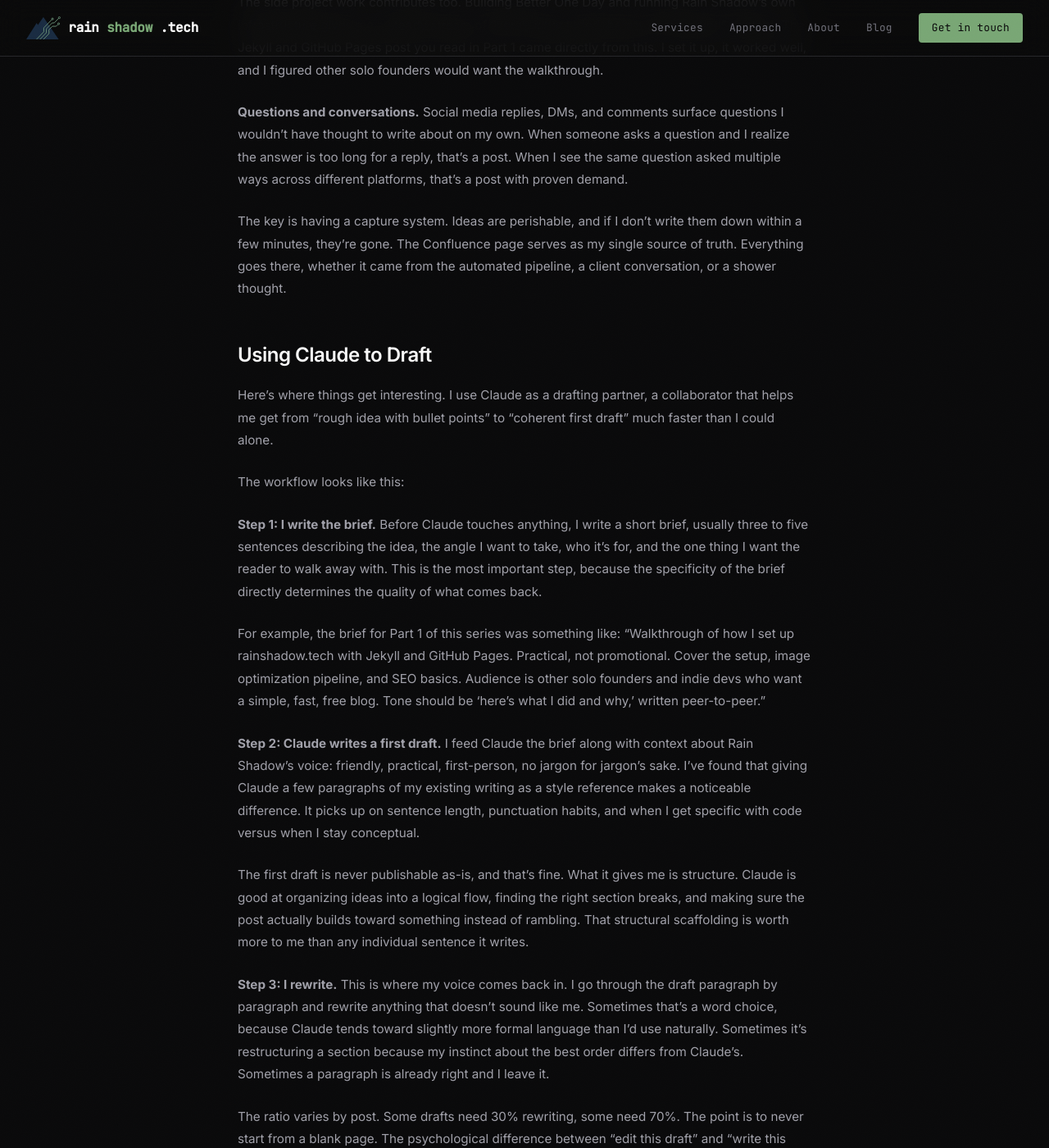
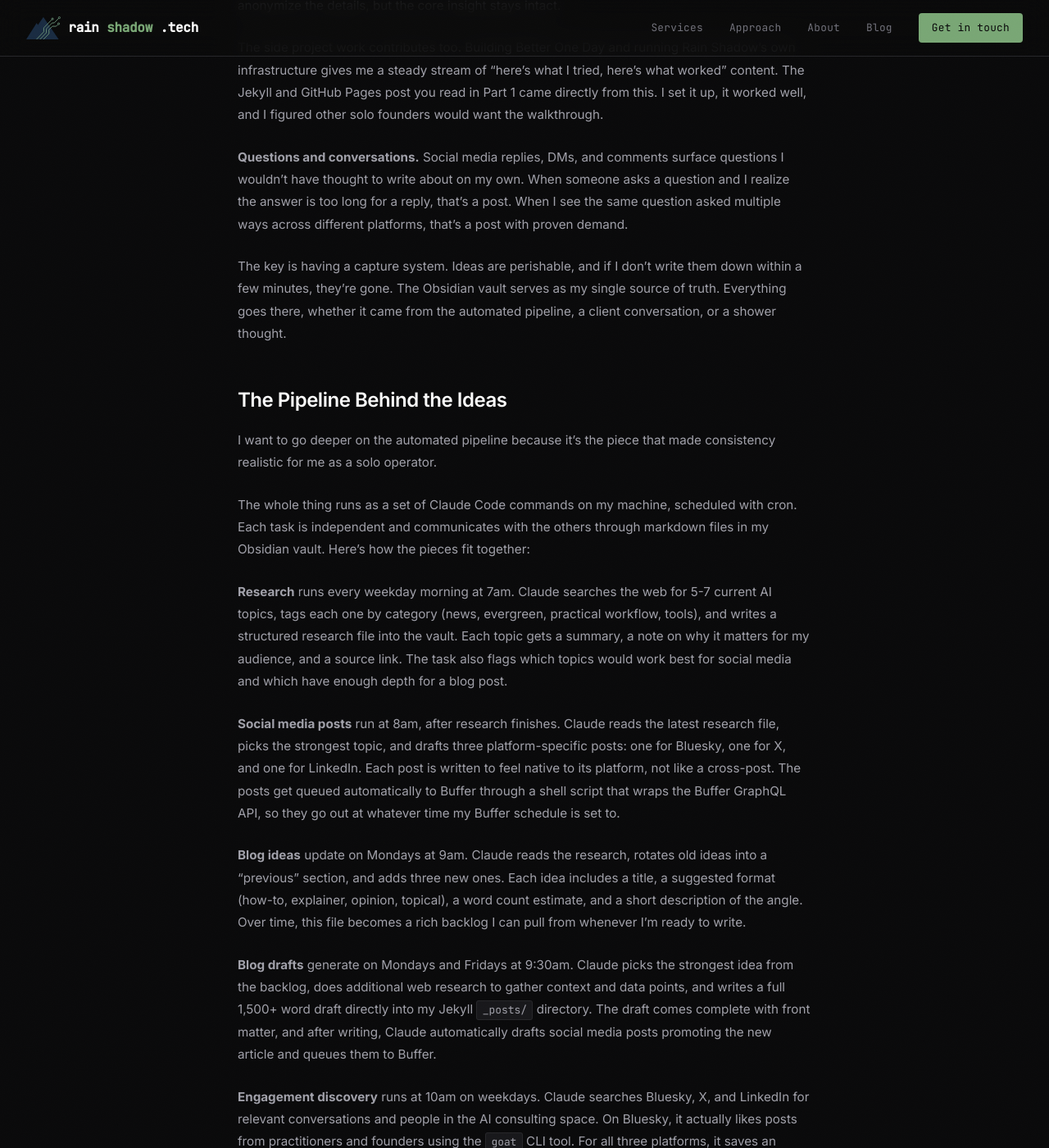
Before and after one commit to apkostka/rainshadow.tech, a Jekyll site: the page built from _posts/2026-04-06-finding-ideas-and-drafting-with-claude.md, in a window 1280 px wide and 1400 px high, scrolled down 1328 px. Shown: the whole window at 82% size. Built offline with Jekyll 4.4.1, drawn with Linux system fonts in a browser that asks for light colours; some of the changed text lies outside the part shown.

Commit message:
edit blog part 2 to reflect new workflow

```diff
--- a/_posts/2026-04-06-finding-ideas-and-drafting-with-claude.md
+++ b/_posts/2026-04-06-finding-ideas-and-drafting-with-claude.md
@@ -20,7 +20,7 @@ My approach has three sources, and I rotate between them.
 
 **Industry news and trends.** I follow AI developments closely as part of my job, so I'm already reading papers, product launches, and technical deep dives every week. The blog ideas come from noticing when something I read has a gap between the announcement and the practical implications. Press releases tell you *what* shipped. Blog posts worth reading explain *what it means* for people building things. When I read something and my first instinct is "that's interesting, but here's what they're not saying," that's usually a post.
 
-I keep a running list in Confluence that gets updated automatically by a content pipeline I built. Three times a week, it scans for trending AI topics, cross-references them against what I've already written, and generates structured blog ideas with hooks, angles, and audience notes. Most of the ideas need refinement, but the pipeline means I'm never staring at a blank page wondering what to write about.
+I keep a running list of ideas in my Obsidian vault, updated automatically by a content pipeline I built with Claude Code. Every weekday morning, a research task scans for trending AI topics across news, practical use cases, developer tooling, and indie founder communities. On Mondays, a separate task takes those research findings and generates structured blog ideas with formats, word count estimates, and angle descriptions. The ideas accumulate in a single markdown file that I can browse anytime in Obsidian. Most of them need refinement, but the pipeline means I'm never staring at a blank page wondering what to write about.
 
 **My own project work.** Rain Shadow is a consulting practice, so I'm constantly solving real problems for real teams. Every engagement surfaces patterns: the same mistakes, the same architectural questions, the same "I wish someone had told me this" moments. When I notice myself explaining the same concept to multiple clients, that's a signal it should be a blog post. I anonymize the details, but the core insight stays intact.
 
@@ -28,19 +28,39 @@ The side project work contributes too. Building Better One Day and running Rain
 
 **Questions and conversations.** Social media replies, DMs, and comments surface questions I wouldn't have thought to write about on my own. When someone asks a question and I realize the answer is too long for a reply, that's a post. When I see the same question asked multiple ways across different platforms, that's a post with proven demand.
 
-The key is having a capture system. Ideas are perishable, and if I don't write them down within a few minutes, they're gone. The Confluence page serves as my single source of truth. Everything goes there, whether it came from the automated pipeline, a client conversation, or a shower thought.
+The key is having a capture system. Ideas are perishable, and if I don't write them down within a few minutes, they're gone. The Obsidian vault serves as my single source of truth. Everything goes there, whether it came from the automated pipeline, a client conversation, or a shower thought.
+
+## The Pipeline Behind the Ideas
+
+I want to go deeper on the automated pipeline because it's the piece that made consistency realistic for me as a solo operator.
+
+The whole thing runs as a set of Claude Code commands on my machine, scheduled with cron. Each task is independent and communicates with the others through markdown files in my Obsidian vault. Here's how the pieces fit together:
+
+**Research** runs every weekday morning at 7am. Claude searches the web for 5-7 current AI topics, tags each one by category (news, evergreen, practical workflow, tools), and writes a structured research file into the vault. Each topic gets a summary, a note on why it matters for my audience, and a source link. The task also flags which topics would work best for social media and which have enough depth for a blog post.
+
+**Social media posts** run at 8am, after research finishes. Claude reads the latest research file, picks the strongest topic, and drafts three platform-specific posts: one for Bluesky, one for X, and one for LinkedIn. Each post is written to feel native to its platform, not like a cross-post. The posts get queued automatically to Buffer through a shell script that wraps the Buffer GraphQL API, so they go out at whatever time my Buffer schedule is set to.
+
+**Blog ideas** update on Mondays at 9am. Claude reads the research, rotates old ideas into a "previous" section, and adds three new ones. Each idea includes a title, a suggested format (how-to, explainer, opinion, topical), a word count estimate, and a short description of the angle. Over time, this file becomes a rich backlog I can pull from whenever I'm ready to write.
+
+**Blog drafts** generate on Mondays and Fridays at 9:30am. Claude picks the strongest idea from the backlog, does additional web research to gather context and data points, and writes a full 1,500+ word draft directly into my Jekyll `_posts/` directory. The draft comes complete with front matter, and after writing, Claude automatically drafts social media posts promoting the new article and queues them to Buffer.
+
+**Engagement discovery** runs at 10am on weekdays. Claude searches Bluesky, X, and LinkedIn for relevant conversations and people in the AI consulting space. On Bluesky, it actually likes posts from practitioners and founders using the `goat` CLI tool. For all three platforms, it saves an engagement report with clickable links to posts worth replying to, accounts worth following, and draft replies written in my voice.
+
+Each task saves its output as a dated markdown file in a structured folder inside the vault. Research goes in `Research/`, social posts in `Social/`, and so on. Because everything is markdown and everything is in Obsidian, I can review the pipeline's output anytime from my phone or laptop without touching the terminal.
+
+The whole thing took about two hours to set up initially, and the ongoing maintenance is minimal. When I want to tweak the voice or adjust what the research task looks for, I edit a markdown command file and the changes apply on the next run.
 
 ## Using Claude to Draft
 
-Here's where things get interesting. I use Claude as a drafting partner, a collaborator that helps me get from "rough idea with bullet points" to "coherent first draft" much faster than I could alone.
+Even with automated drafts landing in my `_posts/` folder twice a week, my relationship with Claude as a drafting partner goes beyond what the pipeline does. When I want to write about something specific, something that came from a client conversation or a personal experiment, I run the blog draft command manually and pass it my topic.
 
-The workflow looks like this:
+The workflow for a manual draft looks like this:
 
-**Step 1: I write the brief.** Before Claude touches anything, I write a short brief, usually three to five sentences describing the idea, the angle I want to take, who it's for, and the one thing I want the reader to walk away with. This is the most important step, because the specificity of the brief directly determines the quality of what comes back.
+**Step 1: I provide the topic.** I run `/rainshadow-blog-draft` with a description of what I want to write about. It can be as short as "Write about RAG pipelines for small teams" or as detailed as a few sentences explaining the angle, audience, and key takeaway. The specificity of what I provide directly determines the quality of what comes back.
 
 For example, the brief for Part 1 of this series was something like: "Walkthrough of how I set up rainshadow.tech with Jekyll and GitHub Pages. Practical, not promotional. Cover the setup, image optimization pipeline, and SEO basics. Audience is other solo founders and indie devs who want a simple, fast, free blog. Tone should be 'here's what I did and why,' written peer-to-peer."
 
-**Step 2: Claude writes a first draft.** I feed Claude the brief along with context about Rain Shadow's voice: friendly, practical, first-person, no jargon for jargon's sake. I've found that giving Claude a few paragraphs of my existing writing as a style reference makes a noticeable difference. It picks up on sentence length, punctuation habits, and when I get specific with code versus when I stay conceptual.
+**Step 2: Claude writes a first draft.** Claude does web research to gather current context, then writes a full post with proper Jekyll front matter and section structure. The command includes detailed style rules: no em dashes, no terse dramatic fragments, no cynical framing, no AI-obvious phrasing. I spent time tuning these constraints because the default output from any LLM has tells that are easy to spot if you know what to look for.
 
 The first draft is never publishable as-is, and that's fine. What it gives me is structure. Claude is good at organizing ideas into a logical flow, finding the right section breaks, and making sure the post actually builds toward something instead of rambling. That structural scaffolding is worth more to me than any individual sentence it writes.
 
@@ -54,7 +74,9 @@ The ratio varies by post. Some drafts need 30% rewriting, some need 70%. The poi
 
 A few things I've picked up after several months of this workflow.
 
-**Be specific about what you don't want.** I've found it's as important to tell Claude what to avoid as what to include. "Write the main content in prose, no bullet points." "Don't start with a generic introduction about how important AI is." "Don't hedge every claim with 'it's worth noting that.'" These constraints produce noticeably better first drafts.
+**Be specific about what you don't want.** I've found it's as important to tell Claude what to avoid as what to include. My style rules explicitly ban em dashes, negation-contrast constructions ("not X, it's Y"), and a list of AI-obvious phrases like "game-changer" and "let's unpack." These constraints produce noticeably better first drafts. Without them, every LLM falls back on the same patterns, and readers can smell it.
+
+**Automate the boring parts, keep the interesting parts.** The pipeline handles research, idea generation, first drafts, and social promotion. I handle editing, voice, and the personal details that make posts worth reading. This split means I spend my writing time on the parts I'm actually good at instead of staring at a blank page or manually scheduling social posts.
 
 **Provide real examples of your writing.** The first few times I used Claude for drafts, I didn't give it any style reference, and the output was fine but generic. Once I started including two or three paragraphs from previous posts as a voice sample, the drafts started sounding much closer to my actual writing. It's a small step that saves a lot of rewriting.
 
@@ -64,11 +86,15 @@ A few things I've picked up after several months of this workflow.
 
 ## The Full Pipeline
 
-Putting it all together, here's what the end-to-end process looks like for a typical Rain Shadow blog post:
+Putting it all together, here's what a typical week looks like:
 
-The content pipeline runs three times a week, scanning AI news and trends and generating structured blog ideas on a Confluence page. On Wednesdays, a separate task drafts a full post from whichever idea I've flagged. I review the draft, rewrite as needed, add my own examples and perspective, drop it into a dated markdown file in my Jekyll `_posts/` folder, push to GitHub, and it's live.
+Monday through Friday at 7am, the research task scans for AI topics and writes a summary to my Obsidian vault. At 8am, social posts get drafted and queued to Buffer. Monday at 9am, the blog ideas backlog gets refreshed. Monday and Friday at 9:30am, a full blog draft lands in my Jekyll `_posts/` directory with social promotion posts queued automatically. At 10am each weekday, engagement discovery finds conversations and people worth connecting with across Bluesky, X, and LinkedIn.
 
-The whole process, from idea generation to published post, typically takes me about 90 minutes of active work per post. Without Claude and the automated pipeline, it used to take three to four hours, and I published less consistently because the blank-page problem kept winning.
+My active involvement is reviewing and editing the blog drafts (about 60-90 minutes per post), glancing at the engagement report to decide which replies to actually send, and occasionally browsing the research files when I want to write something off-schedule.
+
+The whole process, from idea generation to published post, typically takes me about 60-90 minutes of active work per post. Without Claude and the automated pipeline, it used to take three to four hours, and I published less consistently because the blank-page problem kept winning. The pipeline also means I'm posting to social media every weekday without thinking about it, which has been good for visibility.
+
+Everything runs on my local machine through Claude Code and cron. There's no cloud infrastructure to manage, no third-party automation platform to pay for, and the total cost is my existing Claude subscription plus a free Buffer account. The commands are all markdown files I can edit in any text editor, and the outputs all live in Obsidian where I can search and browse them alongside the rest of my notes.
 
 ---
 
```
